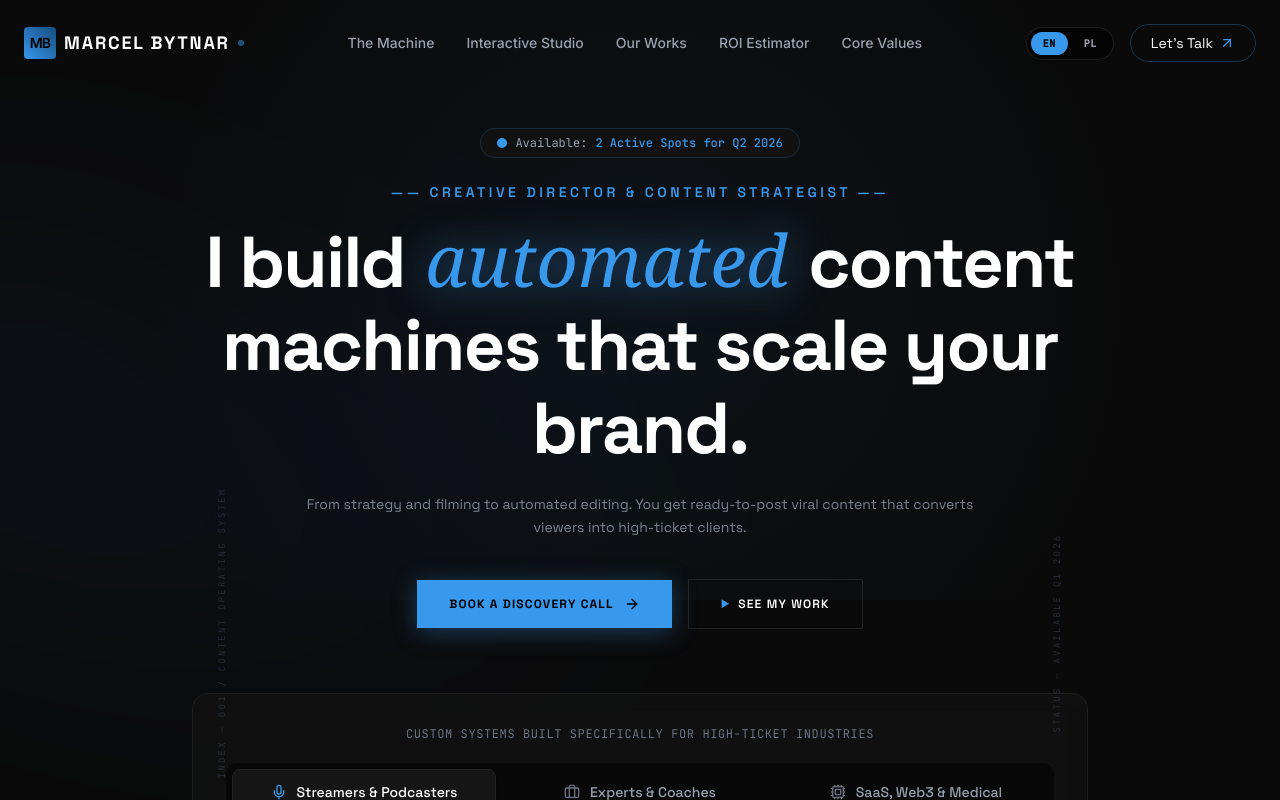
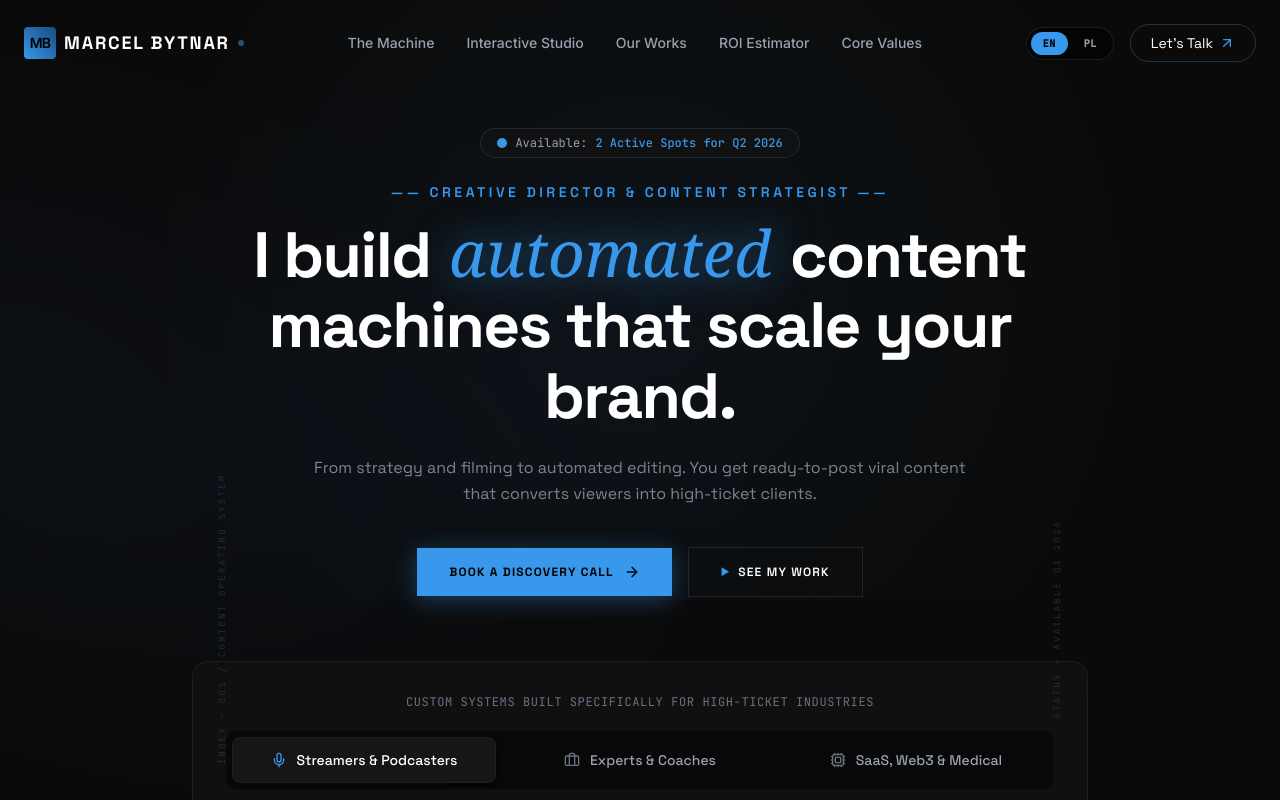
Before and after one commit to marcuch3/BatchCut-Marcel2, a React (Vite) app: page / in a window 1280 px wide. Shown: the top 800 px of the page. Built offline with nearby package versions, Linux system fonts and the light colour scheme; a web font is replaced by a local one.

Commit message:
Update Hero.tsx

```diff
--- a/src/components/Hero.tsx
+++ b/src/components/Hero.tsx
@@ -1,5 +1,5 @@
 import { useState } from "react";
-import { ArrowRight, Play, Sparkles, Cpu, Layers, TrendingUp, Mic, Briefcase } from "lucide-react";
+import { ArrowRight, Cpu, Mic, Briefcase } from "lucide-react";
 import { useLanguage } from "../context/LanguageContext";
 
 interface HeroProps {
@@ -84,10 +84,10 @@ export default function Hero({ onBookCallClick, onSeeWorkClick }: HeroProps) {
           {t.heroEyebrow}
         </span>
 
-        {/* Main Headline with high-contrast editorial font for the word 'automated' - NOW SMALLER */}
+        {/* Main Headline - Made smaller to fit 3 lines nicely */}
         <h1
           id="hero-headline"
-          className="text-4xl sm:text-5xl md:text-6xl lg:text-[4.5rem] leading-tight md:leading-[1.15] font-bold tracking-tight text-white font-display mb-6 max-w-4xl"
+          className="text-4xl sm:text-5xl md:text-6xl lg:text-[4rem] leading-[1.1] font-bold tracking-tight text-white font-display mb-6 max-w-4xl"
         >
           {t.heroHeadlineMain1}<span className="font-editorial italic text-sui font-light lowercase tracking-normal drop-shadow-[0_0_20px_rgba(56,152,236,0.6)] px-1 relative">{t.heroHeadlineAutomated}</span>{t.heroHeadlineMain2}
         </h1>
@@ -95,7 +95,7 @@ export default function Hero({ onBookCallClick, onSeeWorkClick }: HeroProps) {
         {/* Subheadline matching request with Space Grotesk font */}
         <p
           id="hero-subheadline"
-          className="text-base sm:text-sm md:text-sm text-gray-400 font-display max-w-2xl leading-relaxed mb-10 opacity-80"
+          className="text-base sm:text-sm md:text-base text-gray-400 font-display max-w-2xl leading-relaxed mb-10 opacity-80"
         >
           {t.heroSubheadline}
         </p>
@@ -141,7 +141,7 @@ export default function Hero({ onBookCallClick, onSeeWorkClick }: HeroProps) {
                       : "text-gray-400 hover:text-white hover:bg-white/5"
                   }`}
                 >
-                  <IconComponent className={`w-4 h-4 ${isActive ? "text-sui" : "text-gray-500"}`} />
+                  <IconComponent className={`w-4 h-4 shrink-0 ${isActive ? "text-sui" : "text-gray-500"}`} />
                   <span className="truncate">{niche.label}</span>
                 </button>
               );
```
